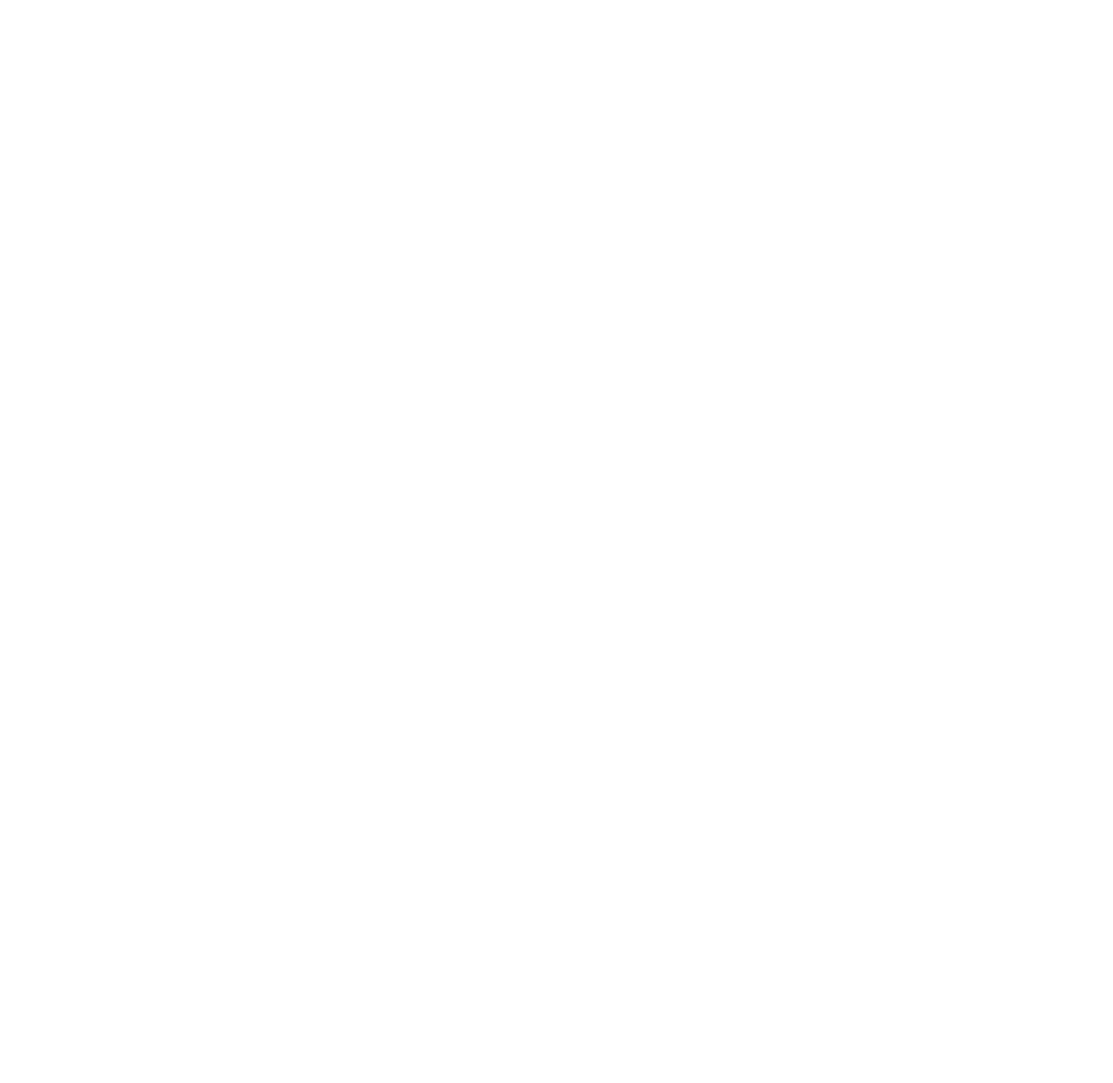
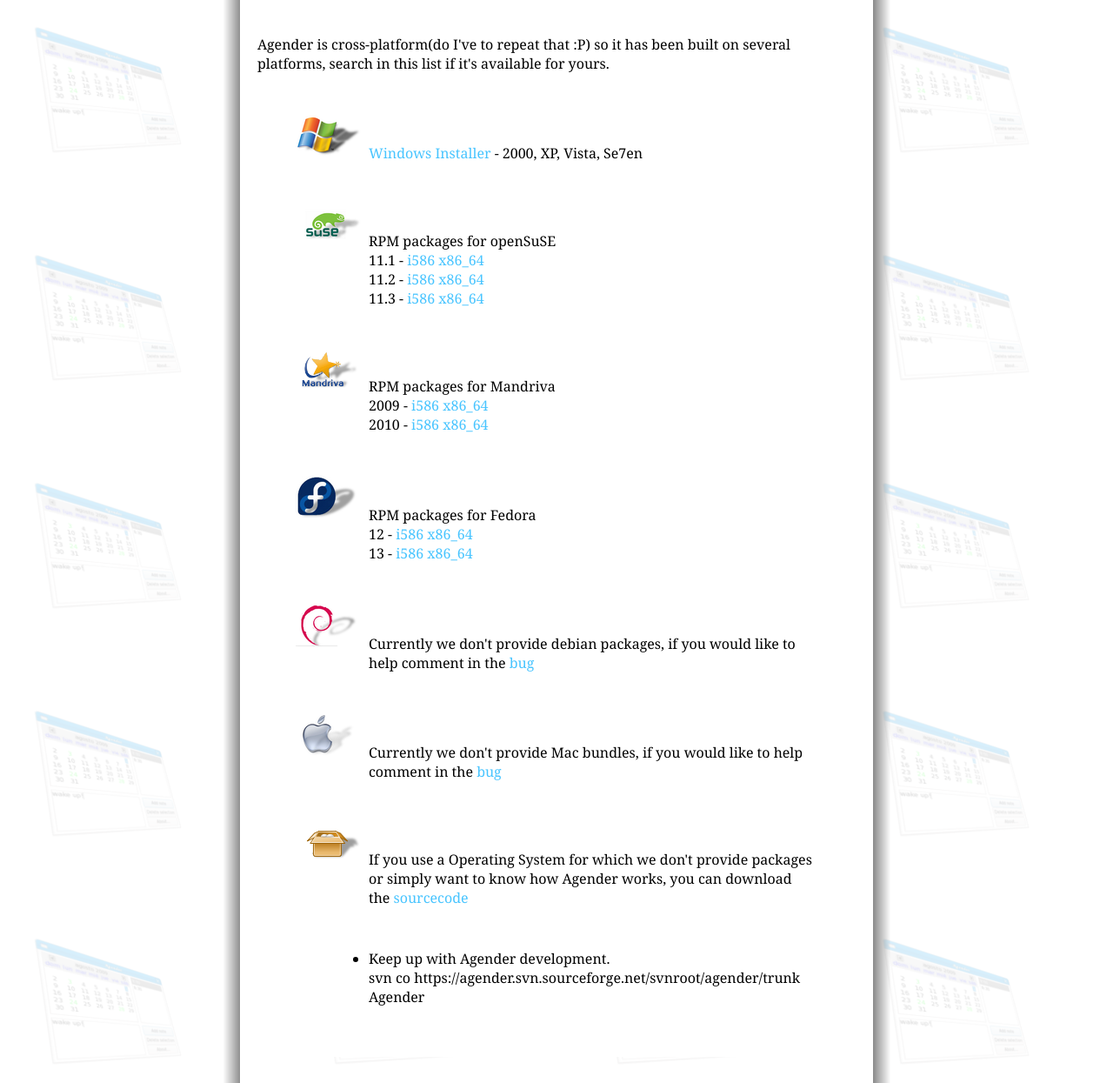
Before and after one commit to virtuosonic/agender, a PHP site: page /get-agender.html in a window 1280 px wide. Before the commit the page is empty. Shown: the whole page at 87% size. Before the commit the page ends 800 px from the top, so only its background shows below. Run offline with PHP 8.4, Linux system fonts and the light colour scheme.

Commit message:
added get agender page

```diff
--- a/web/agender.css
+++ b/web/agender.css
@@ -1,29 +1,54 @@
+
 * {
-    font-family: sans-serif;
-    color: #fff;
+    font-family: Georgia,sans-serif;
 }
+
 body {
     margin: 0 auto;
-    width: 800px;
-    background-image: url("bg.png") ;
+    width: 60%;
+    background: url(bg.png);
+}
+.container {
+	margin: 30px;
+	padding: 10px;
+	background: #ffffff;
+}
+.lshadow {
+	float: right;
+	clear: right;
+	background: url(sha.png) repeat-y left;
+}
+.rshadow {
+	float: left;
+	clear: left;
+	background: url(rsha.png) repeat-y right;
 }
 
-h1 {
-    color: #fdcf66;
-    font-size: 200%;
-    text-align: center;
+ul {
+	padding-left: 5em;
 }
 
+li { margin: 3em;}
+li#suse {list-style-image: url(SuSE-logo_48.png);}
+li#mdv {list-style-image: url(mandriva-logo_48.png);}
+li#fedora {list-style-image: url(Fedora-logo_48.png);}
+li#tar {list-style-image: url(package-x-generic.png);}
+li#svn {list-style-image: url(package-x-generic.png);}
+li#apple {list-style-image: url(Apple-logo_48.png);}
+li#deb {list-style-image: url(Debian-logo_48.png);}
+li#msw {list-style-image: url(Microsoft_Windows-logo_48.png);}
+
 a {
-    color: #ffffff;
+    color: #47C4FF;
     font-weight: normal;
     text-decoration: none;
 }
 
 a:hover {
-    color: #fdcf66;
-    font-weight: normal;
-    text-decoration: underline;
+    color: #47C4FF;
+    font-weight: bold;
+    font-style: italic;
+    text-decoration: none;
 }
 
 .menu {
@@ -36,5 +61,5 @@ text-indent: 2em;
 }
 
 img {
-border: 0;
+border: none;
 }
--- a/web/get-agender.html
+++ b/web/get-agender.html
@@ -0,0 +1,65 @@
+<html>
+<head>
+	<title>Get Agender</title>
+	<link rel="stylesheet" type="text/css" href="agender.css" media="screen"/>
+</head>
+
+<body>
+	<div class="lshadow">
+	<div class="rshadow">
+	<div class="container">
+	Agender is cross-platform(do I've to repeat that :P) so it has been built on several platforms,
+	search in this list if it's available for yours.
+	<ul>
+		<li id="msw"><a href="http://sourceforge.net/projects/agender/files/Agender-1.1.6.1.exe">Windows Installer</a>
+		 - 2000, XP, Vista, Se7en
+		</li>
+		<li id="suse">RPM packages for openSuSE
+			<br/>11.1 -
+			<a href="http://sourceforge.net/projects/agender/files/Agender-1.1.6-1.suse111.i585.rpm/download">i586</a>
+			<a href="http://sourceforge.net/projects/agender/files/Agender-1.1.6-1.suse111.x86_64.rpm/download">x86_64</a>
+		<br/>11.2 -
+			<a href="http://sourceforge.net/projects/agender/files/Agender-1.1.6-1.suse112.i585.rpm/download">i586</a>
+			<a href="http://sourceforge.net/projects/agender/files/Agender-1.1.6-1.suse112.x86_64.rpm/download">x86_64</a>
+		<br/>11.3 -
+			<a href="http://sourceforge.net/projects/agender/files/Agender-1.1.6-1.suse113.i585.rpm/download">i586</a>
+			<a href="http://sourceforge.net/projects/agender/files/Agender-1.1.6-1.suse113.x86_64.rpm/download">x86_64</a>
+		</li>
+		<li id="mdv">RPM packages for Mandriva
+		<br/>2009 -
+			<a href="http://sourceforge.net/projects/agender/files/Agender-1.1.6-1.mdv2009.i585.rpm/download">i586</a>
+			<a href="http://sourceforge.net/projects/agender/files/Agender-1.1.6-1.mdv2009.x86_64.rpm/download">x86_64</a>
+		<br/>2010 -
+			<a href="http://sourceforge.net/projects/agender/files/Agender-1.1.6-1.mdv2010.i585.rpm/download">i586</a>
+			<a href="http://sourceforge.net/projects/agender/files/Agender-1.1.6-1.mdv2010.x86_64.rpm/download">x86_64</a>
+		</li>
+		<li id="fedora">RPM packages for Fedora
+		<br/>12 -
+			<a href="http://sourceforge.net/projects/agender/files/Agender-1.1.6-1.fc12.i385.rpm/download">i586</a>
+			<a href="http://sourceforge.net/projects/agender/files/Agender-1.1.6-1.fc12.x86_64.rpm/download">x86_64</a>
+		<br/>13 -
+			<a href="http://sourceforge.net/projects/agender/files/Agender-1.1.6-1.fc13.i385.rpm/download">i586</a>
+			<a href="http://sourceforge.net/projects/agender/files/Agender-1.1.6-1.fc13.x86_64.rpm/download">x86_64</a>
+		</li>
+		<li id="deb">
+		Currently we don't provide debian packages, if you would like to help comment in the <a>bug</a>
+		</li>
+		<li id="apple">
+		Currently we don't provide Mac bundles, if you would like to help comment in the <a>bug</a>
+		</li>
+		<li id="tar">
+		If you use a Operating System for which we don't provide packages or simply want to know
+		how Agender works, you can download the
+		<a href="http://sourceforge.net/projects/agender/files/Agender-1.1.6.tar.bz2/download">sourcecode</a>
+		</li>
+		<li class="svn">
+		Keep up with Agender development.<br/>
+		svn co https://agender.svn.sourceforge.net/svnroot/agender/trunk Agender
+		</li>
+	</ul>
+	</div>
+	</div>
+	</div>
+</body>
+
+</html>
```
Also changed, not shown: web/Agender-screenshot-svn-1.png, web/Apple-logo_48.png, web/Debian-logo_48.png, web/Fedora-logo_48.png, web/Microsoft_Windows-logo_48.png, web/SuSE-logo_48.png, web/bg.png (added), web/mandriva-logo_48.png, web/package-x-generic.png (added), web/rsha.png (added), web/rss.xml (added), web/sha.png (added).
